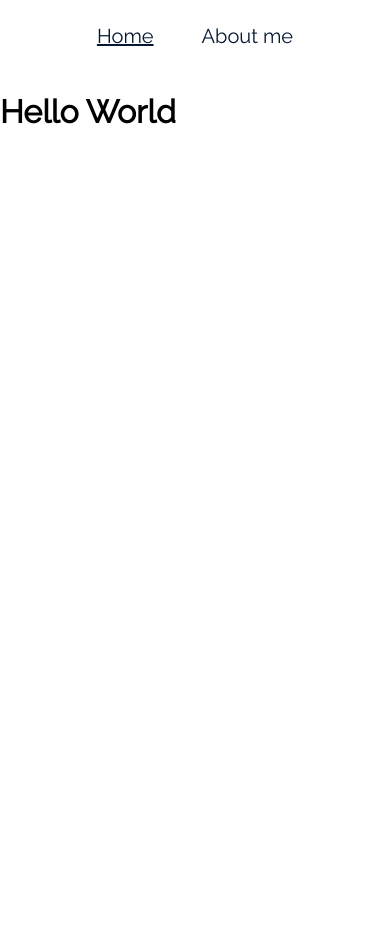
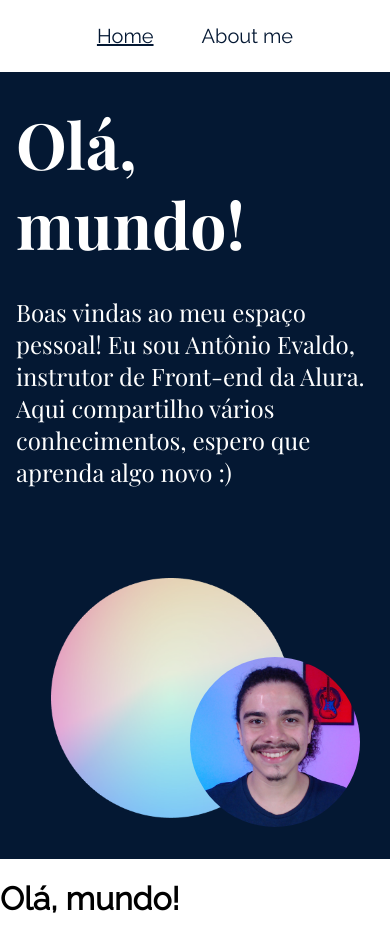
Before and after one commit to martinslmendes/hello-world, a React (Create React App) app: page / in a window 390 px wide. Before the commit the page ends 844 px from the top, so only its background shows below. Built offline with nearby package versions, Linux system fonts and the light colour scheme.

Commit message:
Created banner component

```diff
--- a/public/index.html
+++ b/public/index.html
@@ -1,5 +1,5 @@
 <!DOCTYPE html>
-<html lang="en">
+<html lang="pt-BR">
 <head>
     <meta charset="utf-8"/>
     <link href="%PUBLIC_URL%/favicon.ico"
@@ -21,7 +21,7 @@
           rel="preconnect">
     <link href="https://fonts.googleapis.com/css2?family=Playfair+Display:wght@400;600;700&family=Raleway&display=swap"
           rel="stylesheet">
-    <title>Hello World</title>
+    <title>Olá, mundo!</title>
 </head>
 <body>
 <noscript>You need to enable JavaScript to run this app.</noscript>
--- /dev/null
+++ b/src/components/Banner/Banner.module.css
@@ -0,0 +1,104 @@
+.banner {
+    background-color: var(--dark-blue);
+    color: var(--white);
+    display: grid;
+    grid-template-columns: 1fr 1fr;
+    padding: 3rem 7.5rem 6.25rem;
+}
+
+.title {
+    font-family: var(--secondary-font), sans-serif;
+    font-size: 4rem;
+    margin-top: 4.875rem;
+    margin-bottom: 2rem;
+}
+
+.paragraph {
+    font-family: var(--secondary-font), sans-serif;
+    font-size: 1.5rem;
+    line-height: 2rem;
+    margin-bottom: 2rem;
+}
+
+.img {
+    height: 406px;
+    position: relative;
+}
+
+.img > .myPhoto {
+    border-radius: 50%;
+    bottom: 0;
+    position: absolute;
+    right: 0;
+    width: 18vw;
+}
+
+.img > .coloredCircle {
+    bottom: 2.2vw;
+    position: absolute;
+    right: 7vw;
+    width: 25vw;
+}
+
+@media (max-width: 1100px) {
+    .banner {
+        padding: 3.5rem 1.5rem;
+    }
+
+    .title {
+        margin-top: 0;
+        margin-bottom: 1.5rem;
+    }
+
+    .paragraph {
+        margin-bottom: 1.5rem;
+    }
+
+    .img {
+        height: 338px;
+    }
+
+    .img > .myPhoto {
+        width: 25vw;
+    }
+
+    .img > .coloredCircle {
+        right: 10vw;
+        width: 35vw;
+    }
+}
+
+@media (max-width: 744px) {
+    .banner {
+        display: block;
+        padding: 2rem 1rem;
+    }
+
+    .title {
+        margin-bottom: 2rem;
+    }
+
+    .paragraph {
+        margin-bottom: 2rem;
+    }
+
+    .img {
+        height: 307px;
+    }
+
+    .img > .myPhoto, .img > .coloredCircle {
+        left: 0;
+        margin: 0 auto;
+        right: 0;
+    }
+
+    .img > .myPhoto {
+        transform: translate(5rem, 0px);
+        width: 170px;
+    }
+
+    .img > .coloredCircle {
+        transform: translate(-1.5rem, 0px);
+        width: 240px;
+    }
+}
--- /dev/null
+++ b/src/components/Banner/index.js
@@ -0,0 +1,19 @@
+import styles from './Banner.module.css';
+import coloredCircle from 'assets/colored_circle.png';
+import myPhoto from 'assets/my_photo.png';
+
+export default function Banner() {
+    return (
+        <div className={styles.banner}>
+            <div>
+                <h1 className={styles.title}>Olá, mundo!</h1>
+                <p className={styles.paragraph}>Boas vindas ao meu espaço pessoal! Eu sou Antônio Evaldo, instrutor de
+                    Front-end da Alura. Aqui compartilho vários conhecimentos, espero que aprenda algo novo :)</p>
+            </div>
+            <div className={styles.img}>
+                <img className={styles.coloredCircle} src={coloredCircle} aria-hidden={true} alt=""/>
+                <img className={styles.myPhoto} src={myPhoto} alt="Foto do Antônio Evaldo sorrindo"/>
+            </div>
+        </div>
+    );
+}
--- a/src/pages/Home/index.js
+++ b/src/pages/Home/index.js
@@ -1,5 +1,10 @@
-export default function Home(){
+import Banner from "components/Banner";
+
+export default function Home() {
     return (
-        <h1>Hello World</h1>
+        <main>
+            <Banner/>
+            <h1>Olá, mundo!</h1>
+        </main>
     );
 }
```
Also changed, not shown: src/assets/colored_circle.png (added), src/assets/my_photo.png (added).
